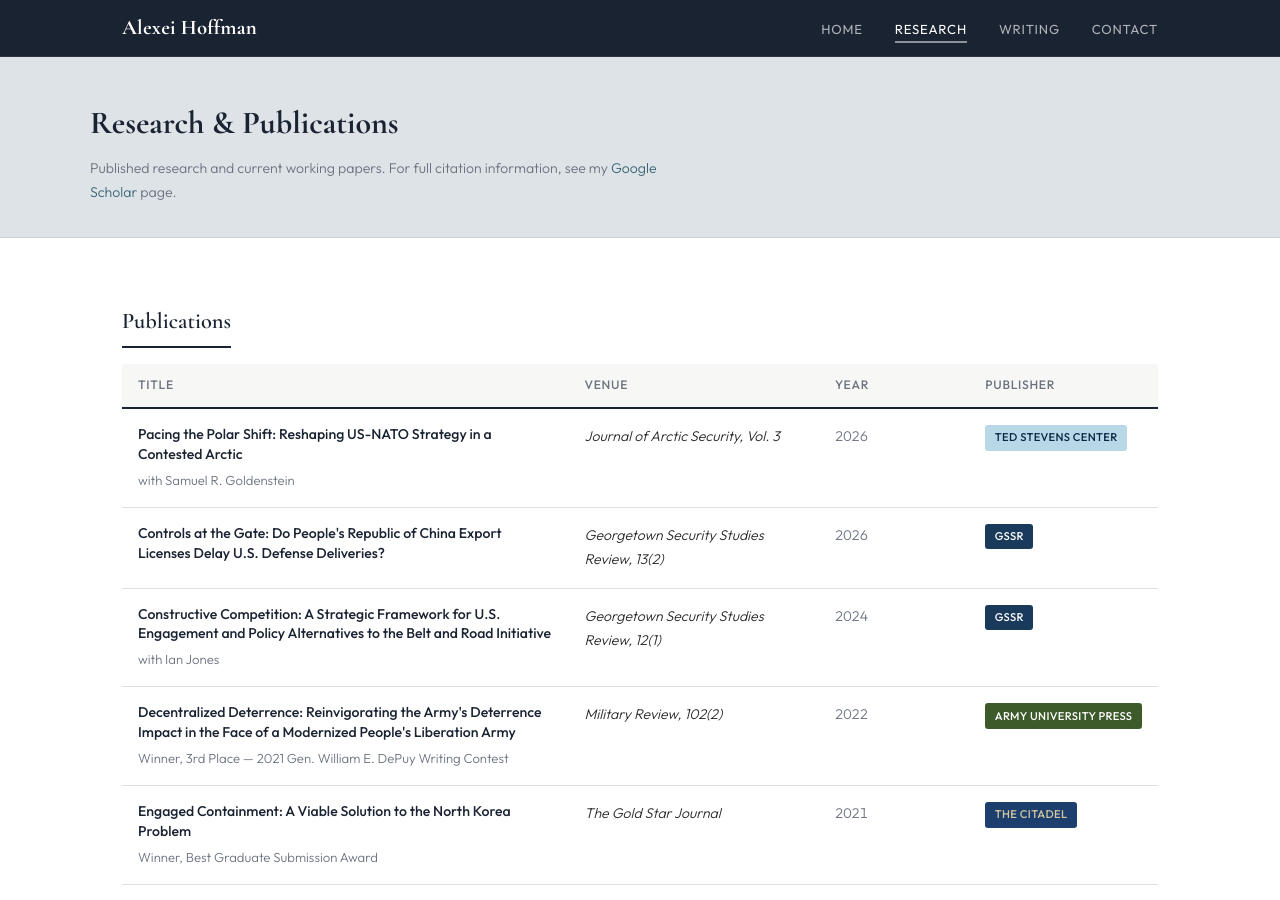
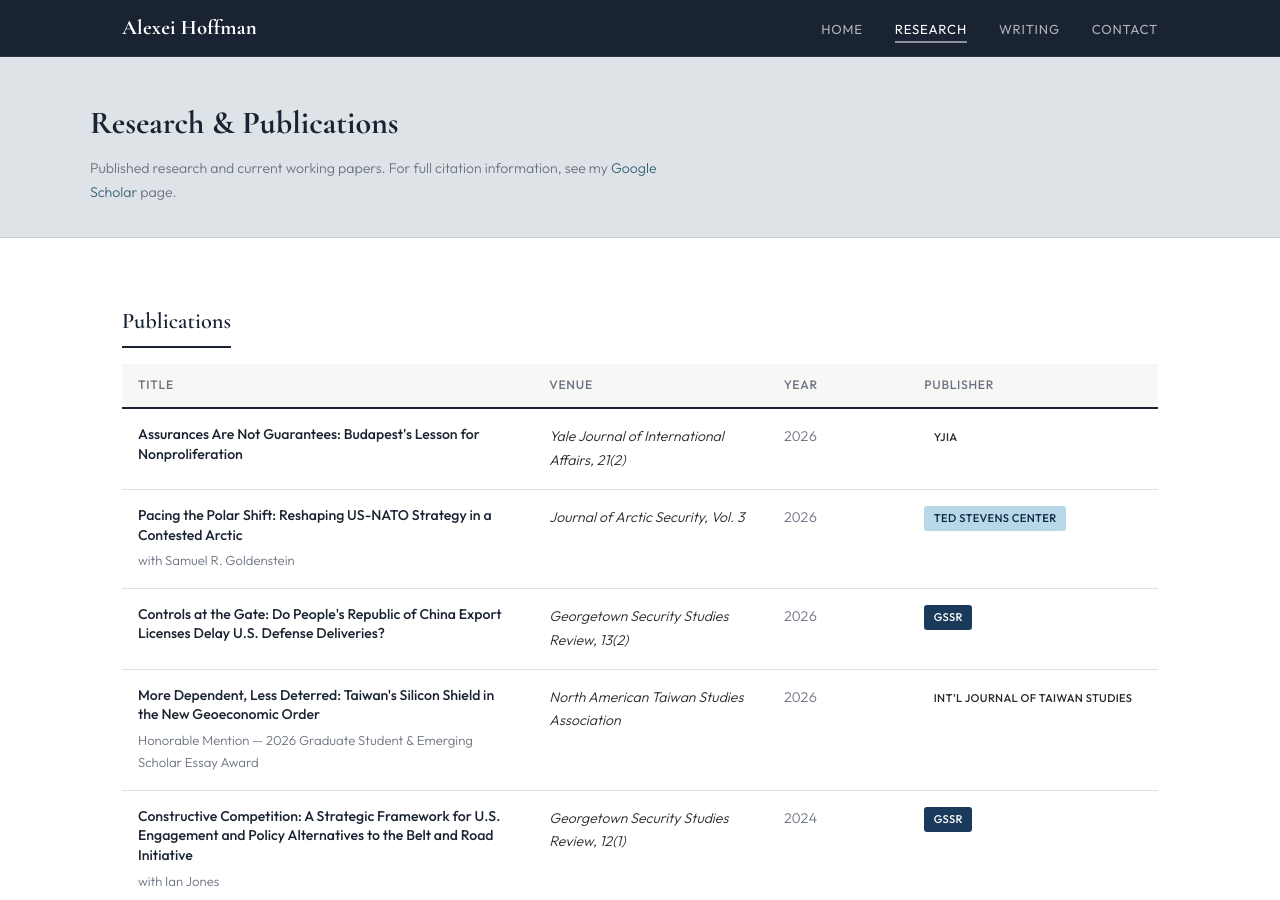
Before and after one commit to a-novi13-byte/a-novi13-byte.github.io, a Jekyll site: the page built from research.html, in a window 1280 px wide and 900 px high. Built offline with Jekyll 4.4.1, drawn with Linux system fonts in a browser that asks for light colours.

Commit message:
Update research.html

```diff
--- a/research.html
+++ b/research.html
@@ -27,6 +27,14 @@ permalink: /research/
     <tbody>
       <tr>
         <td>
+          <div class="pub-title"><a href="https://www.yalejournal.org/publications/assurances-are-not-guarantees-budapests-lesson-for-nonproliferation-h2h5x" target="_blank" rel="noopener">Assurances Are Not Guarantees: Budapest's Lesson for Nonproliferation</a></div>
+        </td>
+        <td class="pub-venue">Yale Journal of International Affairs, 21(2)</td>
+        <td class="pub-year">2026</td>
+        <td><span class="pub-badge badge-yjia">YJIA</span></td>
+      </tr>
+      <tr>
+        <td>
           <div class="pub-title"><a href="https://tedstevensarcticcenter.org/journal-of-arctic-security/" target="_blank" rel="noopener">Pacing the Polar Shift: Reshaping US-NATO Strategy in a Contested Arctic</a></div>
           <div class="pub-coauthor">with Samuel R. Goldenstein</div>
         </td>
@@ -41,6 +49,15 @@ permalink: /research/
         <td class="pub-venue">Georgetown Security Studies Review, 13(2)</td>
         <td class="pub-year">2026</td>
         <td><span class="pub-badge badge-gssr">GSSR</span></td>
+      </tr>
+      <tr>
+        <td>
+          <div class="pub-title"><a href="https://www.facebook.com/NATSAthebest/photos/announcementthe-north-american-taiwan-studies-association-natsa-is-pleased-to-an/1388526646412186/" target="_blank" rel="noopener">More Dependent, Less Deterred: Taiwan's Silicon Shield in the New Geoeconomic Order</a></div>
+          <div class="pub-coauthor">Honorable Mention — 2026 Graduate Student &amp; Emerging Scholar Essay Award</div>
+        </td>
+        <td class="pub-venue">North American Taiwan Studies Association</td>
+        <td class="pub-year">2026</td>
+        <td><span class="pub-badge badge-ijts">Int'l Journal of Taiwan Studies</span></td>
       </tr>
       <tr>
         <td>
```
